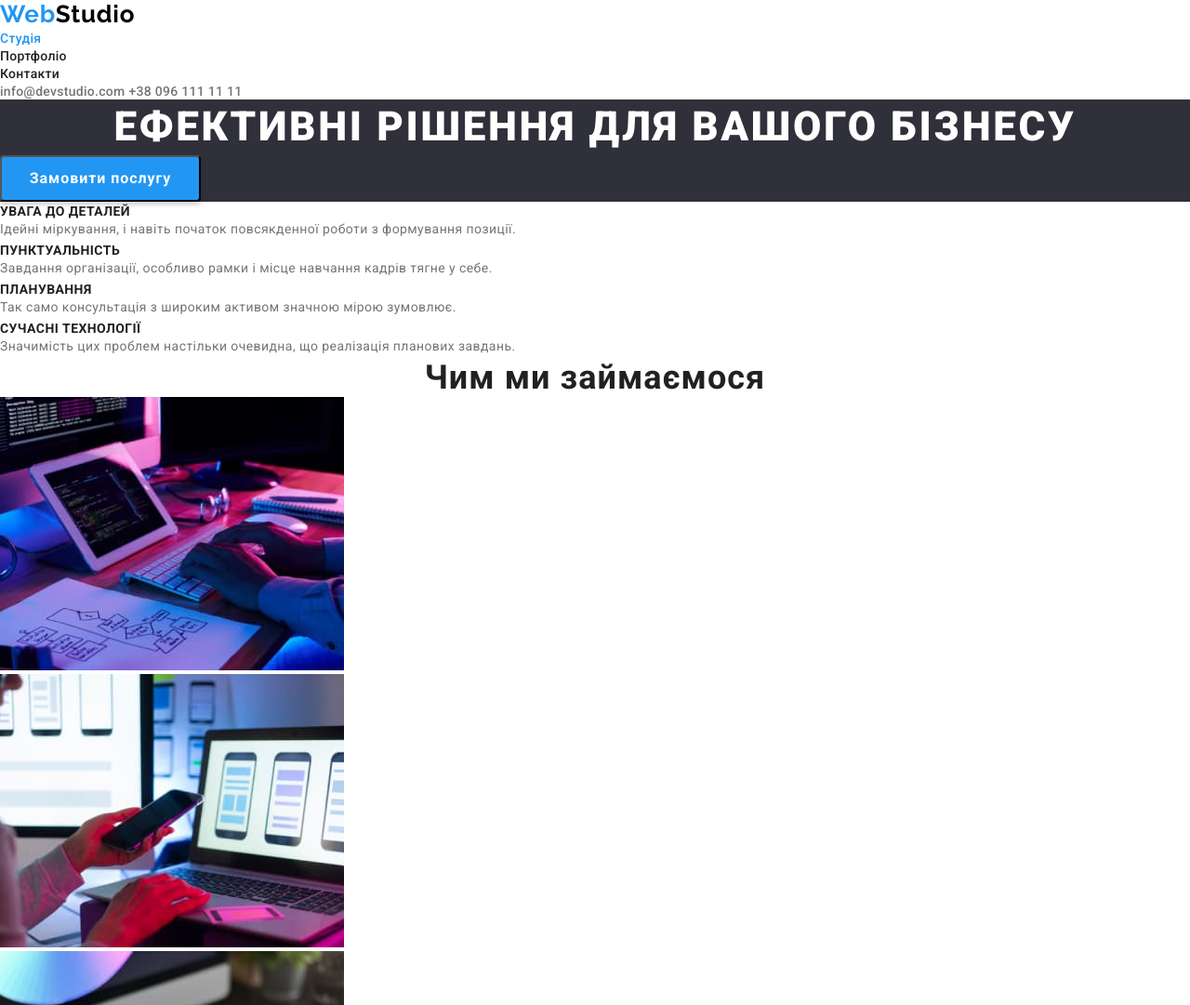
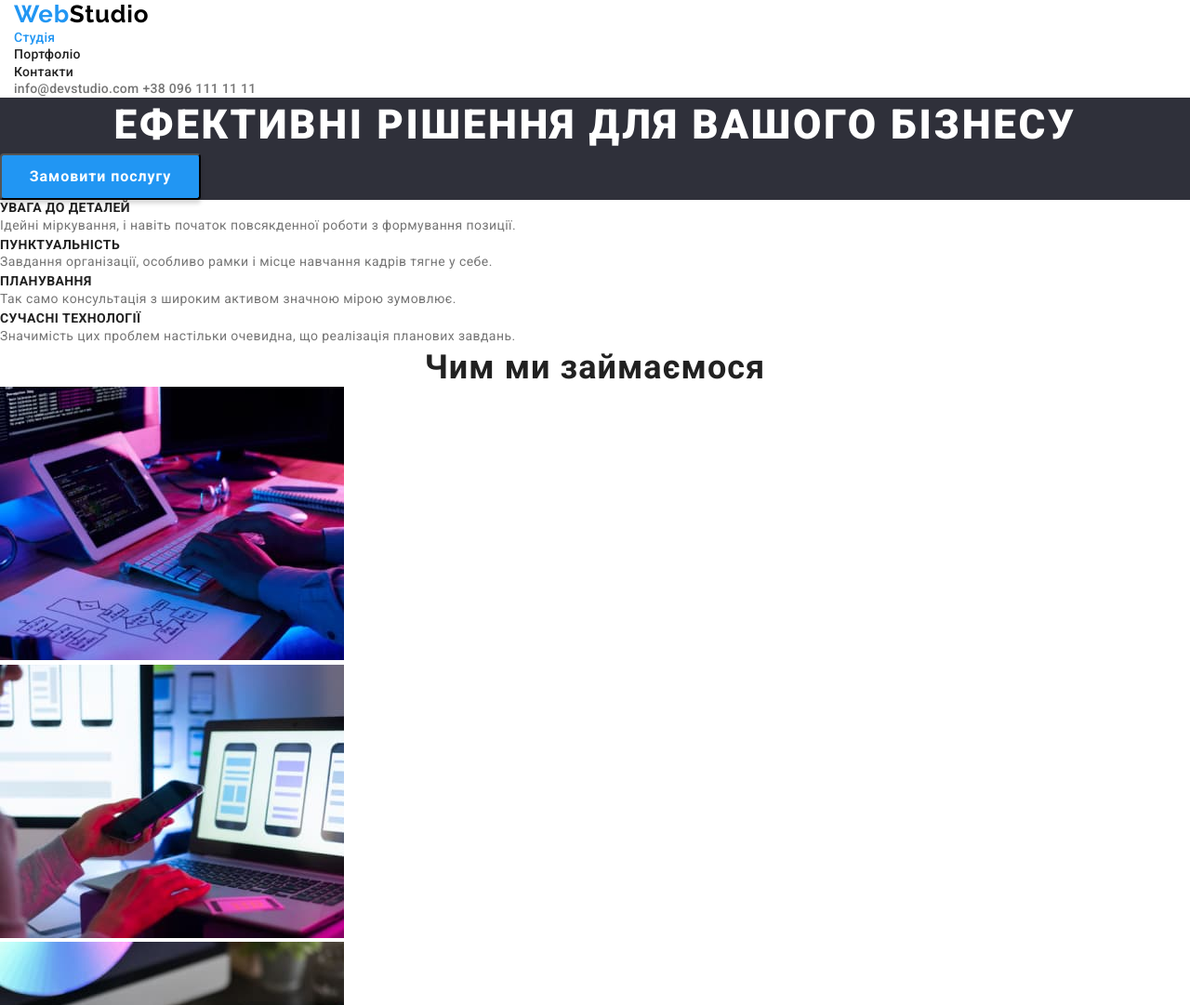
Before and after one commit to ElenaMitsnyk/goit-markup-hw-03, a plain HTML site: page index.html in a window 1280 px wide. Shown: the top 1081 px of the page at 93% size. Drawn offline with nearby package versions, Linux system fonts and the light colour scheme.

Commit message:
after veb

```diff
--- a/css/styles.css
+++ b/css/styles.css
@@ -8,18 +8,41 @@
 --color-logo-second: #000000;
 }
 
+h1,
+h2,
+h3,
+h4,
+p {
+    margin: 0;
+}
+
+ul {
+    list-style: none;
+    margin: 0;
+    padding: 0;
+}
+
+
 *{
     margin: 0;
     padding: 0;
+    list-style: 0;
+    box-sizing: border-box;
 }
+
 body{
     font-family: 'Roboto', sans-serif;
     color: var(--color-background);
-
 }
 .ul{
     list-style: none;
 }
+.container {
+    width: 1200;
+    padding-left: 15px;
+    padding-right: 15px;
+}
+
 .header a {
     text-decoration: none;
 }
--- a/index.html
+++ b/index.html
@@ -11,14 +11,19 @@
       href="https://fonts.googleapis.com/css2?family=Raleway:wght@700&family=Roboto:wght@400;500;700;900&display=swap"
       rel="stylesheet"
     />
+    <link rel="stylesheet" href="https://cdnjs.cloudflare.com/ajax/libs/modern-normalize/1.1.0/modern-normalize.min.css"
+    integrity="sha512-wpPYUAdjBVSE4KJnH1VR1HeZfpl1ub8YT/NKx4PuQ5NmX2tKuGu6U/JRp5y+Y8XG2tV+wKQpNHVUX03MfMFn9Q=="
+    crossorigin="anonymous"
+    referrerpolicy="no-referrer"
+    />
     <link rel="stylesheet" href="./css/styles.css" />
   </head>
 
   <body>
     <header class="header">
-      <a class="header-logo" href=""
-        >Web<span class="header-logo-color">Studio</span></a
-      >
+      <div class="container">
+        <a class="header-logo" href=""
+        >Web<span class="header-logo-color">Studio</span></a>
       <nav>
         <ul class="header-nav">
           <li><a class="header-nav-link-accent" href="">Студія</a></li>
@@ -32,6 +37,8 @@
         >info@devstudio.com</a
       >
       <a class="header-contact" href="tel:+380961111111">+38 096 111 11 11</a>
+      </div>
+
     </header>
     <main>
       <!-- перша секцiя -->
```
